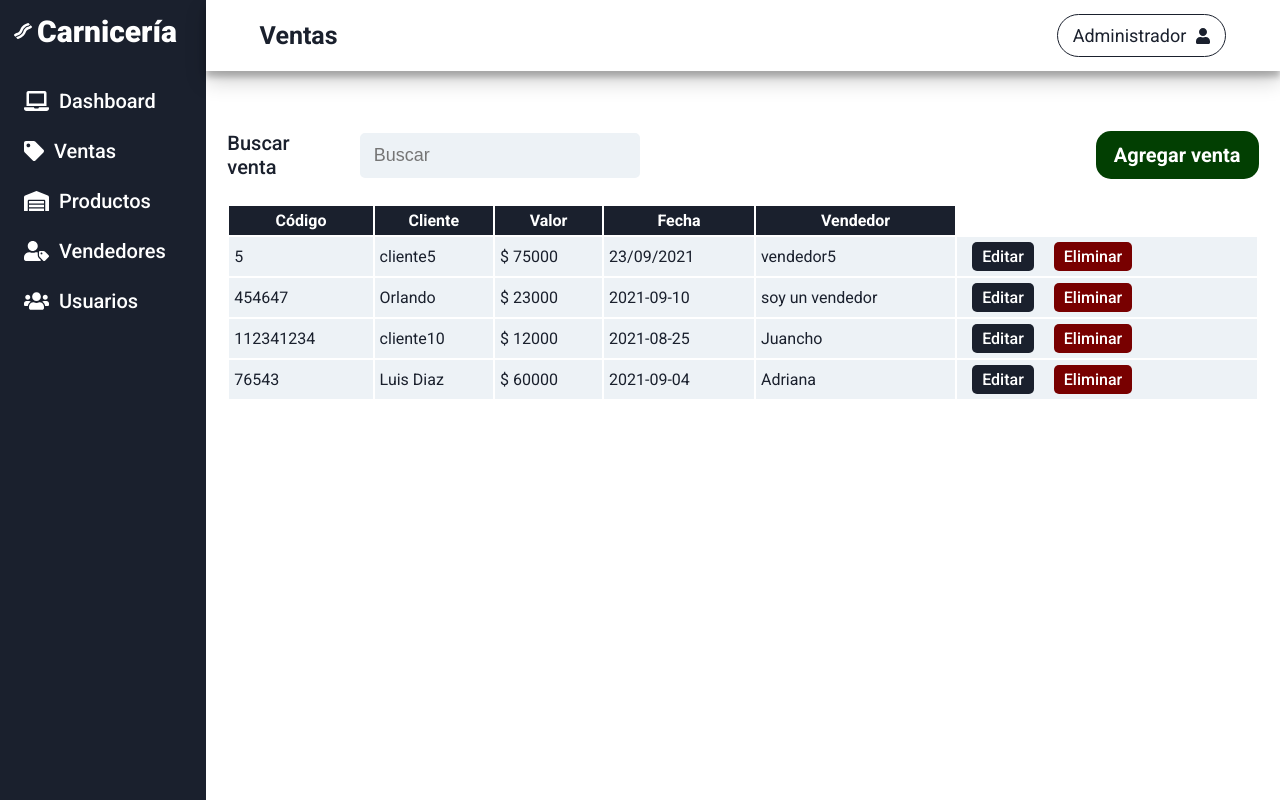
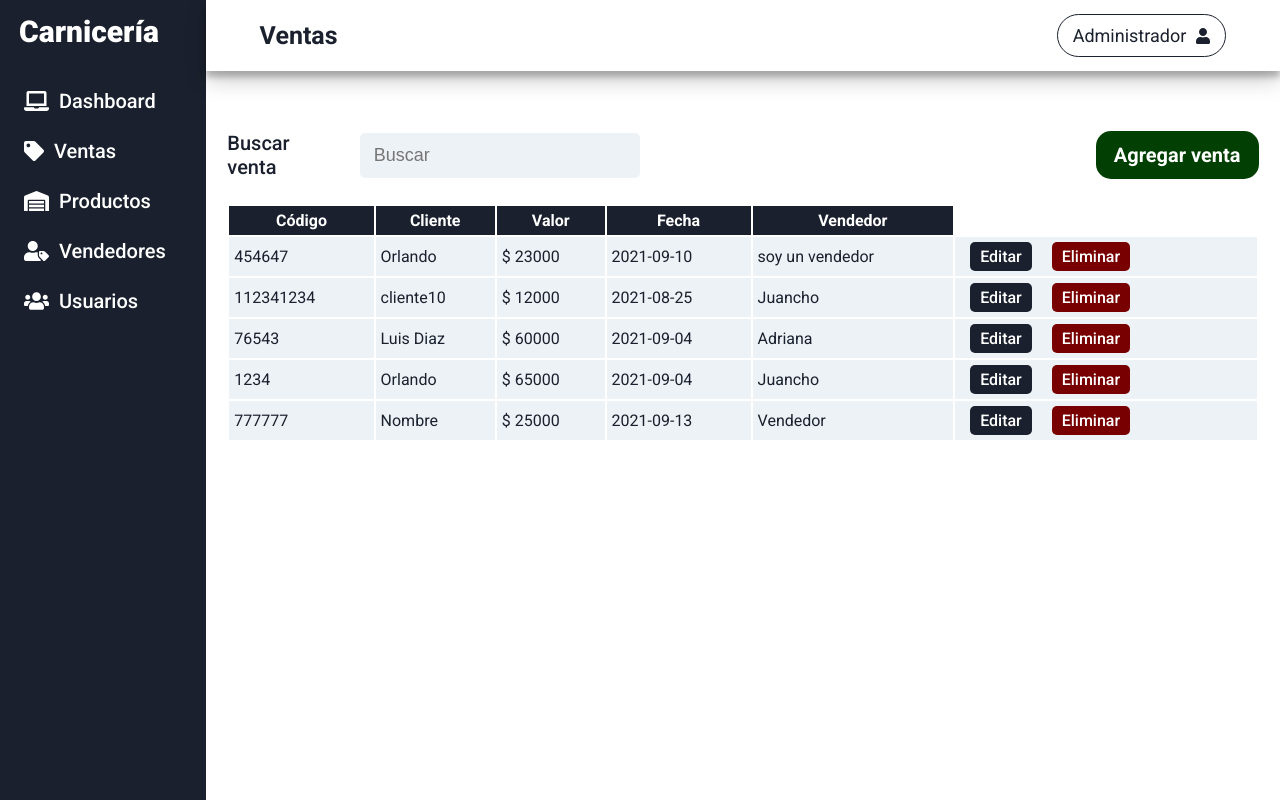
Before and after one commit to santiagovasquez1/Wired_In, a React (Create React App) app in the folder frontend/: page /ventas in a window 1280 px wide. Built offline with nearby package versions, Linux system fonts and the light colour scheme; data requests are answered from the project's data file.

Commit message:
Agrega alertas al ingresar una venta y valida formulario

```diff
--- a/frontend/db.json
+++ b/frontend/db.json
@@ -1,13 +1,5 @@
 {
   "ventas": [
-    {
-      "valor": 75000,
-      "fecha": "23/09/2021",
-      "cedula": 10191114,
-      "cliente": "cliente5",
-      "vendedor": "vendedor5",
-      "id": 5
-    },
     {
       "id": 454647,
       "valor": 23000,
@@ -31,6 +23,22 @@
       "cliente": "Luis Diaz",
       "cedula": 896745,
       "vendedor": "Adriana"
+    },
+    {
+      "id": 1234,
+      "valor": 65000,
+      "fecha": "2021-09-04",
+      "cliente": "Orlando",
+      "cedula": 239045678,
+      "vendedor": "Juancho"
+    },
+    {
+      "id": 777777,
+      "valor": 25000,
+      "fecha": "2021-09-13",
+      "cliente": "Nombre",
+      "cedula": 5555555,
+      "vendedor": "Vendedor"
     }
   ]
 }
--- a/frontend/package.json
+++ b/frontend/package.json
@@ -3,6 +3,11 @@
   "version": "0.1.0",
   "private": true,
   "dependencies": {
+    "@fortawesome/fontawesome-svg-core": "^1.2.36",
+    "@fortawesome/free-brands-svg-icons": "^5.15.4",
+    "@fortawesome/free-regular-svg-icons": "^5.15.4",
+    "@fortawesome/free-solid-svg-icons": "^5.15.4",
+    "@fortawesome/react-fontawesome": "^0.1.15",
     "@testing-library/jest-dom": "^5.14.1",
     "@testing-library/react": "^11.2.7",
     "@testing-library/user-event": "^12.8.3",
--- a/frontend/src/components/layout/Sidebar.js
+++ b/frontend/src/components/layout/Sidebar.js
@@ -8,7 +8,7 @@ import {
 	faWarehouse,
 	faLaptop,
 	faUserTag,
-	faBacon,
+	// faBacon,
 } from '@fortawesome/free-solid-svg-icons';
 
 function Sidebar() {
@@ -16,7 +16,7 @@ function Sidebar() {
 		<div className="sidebar">
 			<div className="logo-content">
 				<Link to={'/'} className="logo">
-					<FontAwesomeIcon icon={faBacon} />
+					{/* <FontAwesomeIcon icon={faBacon} /> */}
 					<div className="logo_name">Carnicería</div>
 				</Link>
 			</div>
--- a/frontend/src/components/layout/ventas/NuevaVenta.css
+++ b/frontend/src/components/layout/ventas/NuevaVenta.css
@@ -65,3 +65,29 @@
 .nueva-venta button:hover {
 	filter: brightness(1.5);
 }
+
+.alerta {
+	display: flex;
+	align-items: center;
+	justify-content: space-around;
+	padding: 1rem;
+	margin: 2rem;
+	border-radius: 0.5rem;
+	text-align: center;
+	font-size: 1.6rem;
+	font-weight: 600;
+	text-transform: uppercase;
+	background: var(--rojo);
+	color: var(--blanco);
+}
+
+.alerta span {
+	cursor: pointer;
+	margin-left: 2rem;
+	font-size: 3rem;
+	color: black;
+}
+
+.alerta span:hover {
+	color: var(--blanco);
+}
--- a/frontend/src/components/layout/ventas/NuevaVenta.js
+++ b/frontend/src/components/layout/ventas/NuevaVenta.js
@@ -1,8 +1,18 @@
 import React, { useState } from 'react';
+
+// Componentes
 import NavbarVentas from './NavbarVentas';
 import { useHistory } from 'react-router-dom';
 import './NuevaVenta.css';
+
 import axios from 'axios';
+
+// Sweetalert
+import Swal from 'sweetalert2';
+
+// FontAwesome
+import { FontAwesomeIcon } from '@fortawesome/react-fontawesome';
+import { faWindowClose } from '@fortawesome/free-solid-svg-icons';
 
 const NuevaVenta = () => {
 	const history = useHistory();
@@ -10,7 +20,7 @@ const NuevaVenta = () => {
 	// state con la informacion de la venta
 	const [nuevaVenta, guardarNuevaVenta] = useState({
 		// valores iniciales
-		id: null,
+		id: '',
 		valor: null,
 		fecha: '',
 		cliente: '',
@@ -18,15 +28,15 @@ const NuevaVenta = () => {
 		vendedor: '',
 	});
 
+	// state de la alerta
+	const [alerta, guardarAlerta] = useState(null);
+
+	// Desestructuración de nuevaVenta
 	const { id, valor, fecha, cliente, cedula, vendedor } = nuevaVenta;
 
 	// leer los datos del formulario y tenerlos en el estado
 	const onChangeNuevaVenta = (e) => {
-		if (
-			e.target.name === 'id' ||
-			e.target.name === 'valor' ||
-			e.target.name === 'cedula'
-		) {
+		if (e.target.name === 'valor' || e.target.name === 'cedula') {
 			guardarNuevaVenta({
 				...nuevaVenta,
 				[e.target.name]: Number(e.target.value),
@@ -47,11 +57,24 @@ const NuevaVenta = () => {
 				url: 'http://localhost:4000/ventas',
 				data: nuevaVenta,
 			});
-			alert('envio exitoso');
+
+			// Alerta de exito al ingresar venta
+			Swal.fire('Correcto', 'La venta se agregó correctamente', 'success');
 		} catch (error) {
-			alert('Algo salio mal');
 			console.log(error);
+
+			// Alerta de error
+			Swal.fire({
+				icon: 'error',
+				title: 'Error',
+				text: 'Hubo un error, intenta de nuevo',
+			});
 		}
+	};
+
+	// quitar alerta onClick
+	const quitarAlerta = () => {
+		guardarAlerta(null);
 	};
 
 	// funcion submit
@@ -60,7 +83,7 @@ const NuevaVenta = () => {
 
 		// validar formulario
 		if (
-			id <= 0 ||
+			id.trim() === '' ||
 			valor <= 0 ||
 			fecha.trim() === '' ||
 			cliente.trim() === '' ||
@@ -68,7 +91,10 @@ const NuevaVenta = () => {
 			vendedor.trim() === ''
 		) {
 			// alerta momentanea
-			alert('Todos los campos son obligatorios');
+			guardarAlerta({
+				msg: 'Todos los campos son obligatorios',
+				classes: 'alerta',
+			});
 			return;
 		}
 
@@ -84,6 +110,16 @@ const NuevaVenta = () => {
 			<NavbarVentas />
 			<div className="nueva-venta">
 				<h2>Nueva Venta</h2>
+
+				{alerta ? (
+					<p className={alerta.classes}>
+						{alerta.msg}{' '}
+						<span>
+							<FontAwesomeIcon onClick={quitarAlerta} icon={faWindowClose} />
+						</span>
+					</p>
+				) : null}
+
 				<form onSubmit={submitNuevaVenta}>
 					<div className="form-group">
 						<div className="field-form">
--- a/frontend/src/components/layout/ventas/Venta.js
+++ b/frontend/src/components/layout/ventas/Venta.js
@@ -8,7 +8,7 @@ const Venta = ({ venta, ventas, guardarVentas }) => {
 	const { valor, fecha, cliente, vendedor, id } = venta;
 	const history = useHistory();
 
-	// funcion eliminar venta
+	// funcion eliminar venta de la api
 	const eliminarVenta = async (id) => {
 		try {
 			await axios({
@@ -23,7 +23,7 @@ const Venta = ({ venta, ventas, guardarVentas }) => {
 		}
 	};
 
-	// cambiar el estado de las ventas
+	// eliminar venta del estado
 	const eliminarVentaDelEstado = (id) => {
 		guardarVentas(ventas.filter((ventaState) => ventaState.id !== id));
 	};
```
Also changed, not shown: 1 other file (tests, documents, lock files or other folders).
